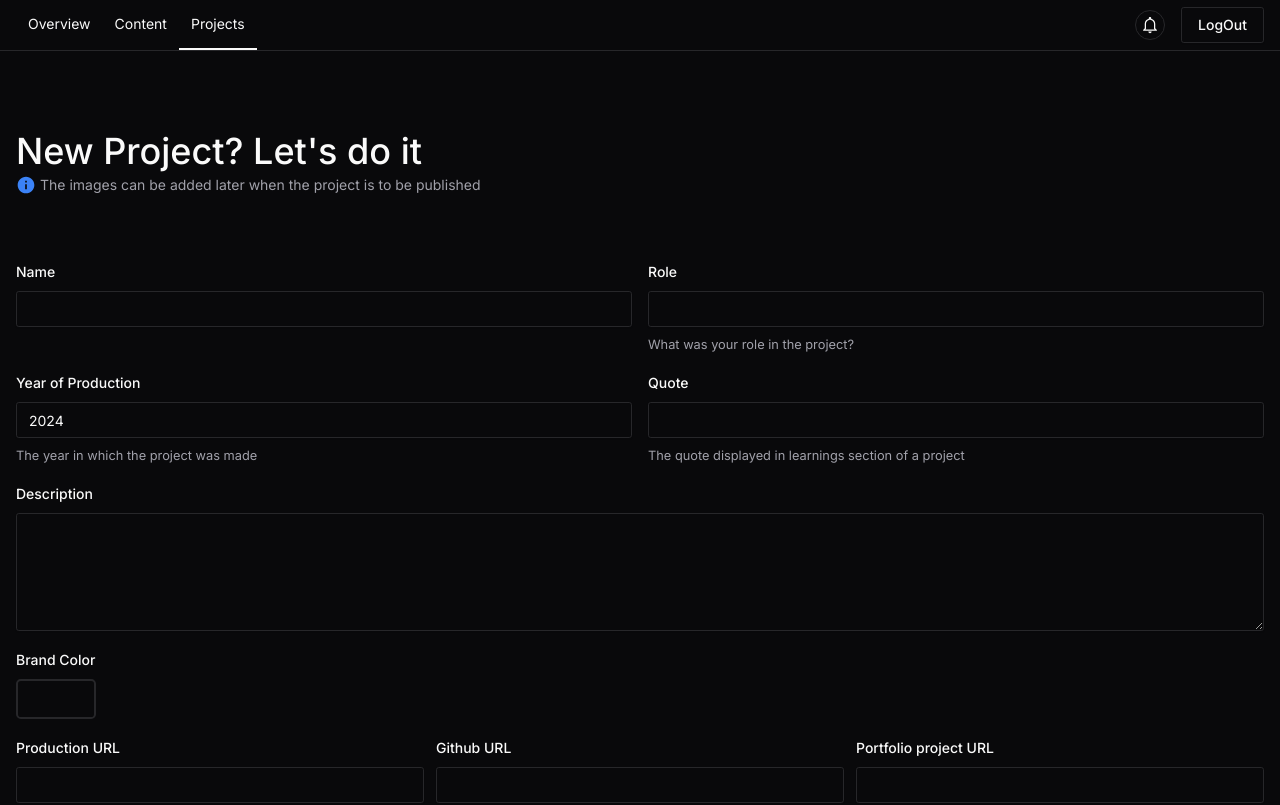
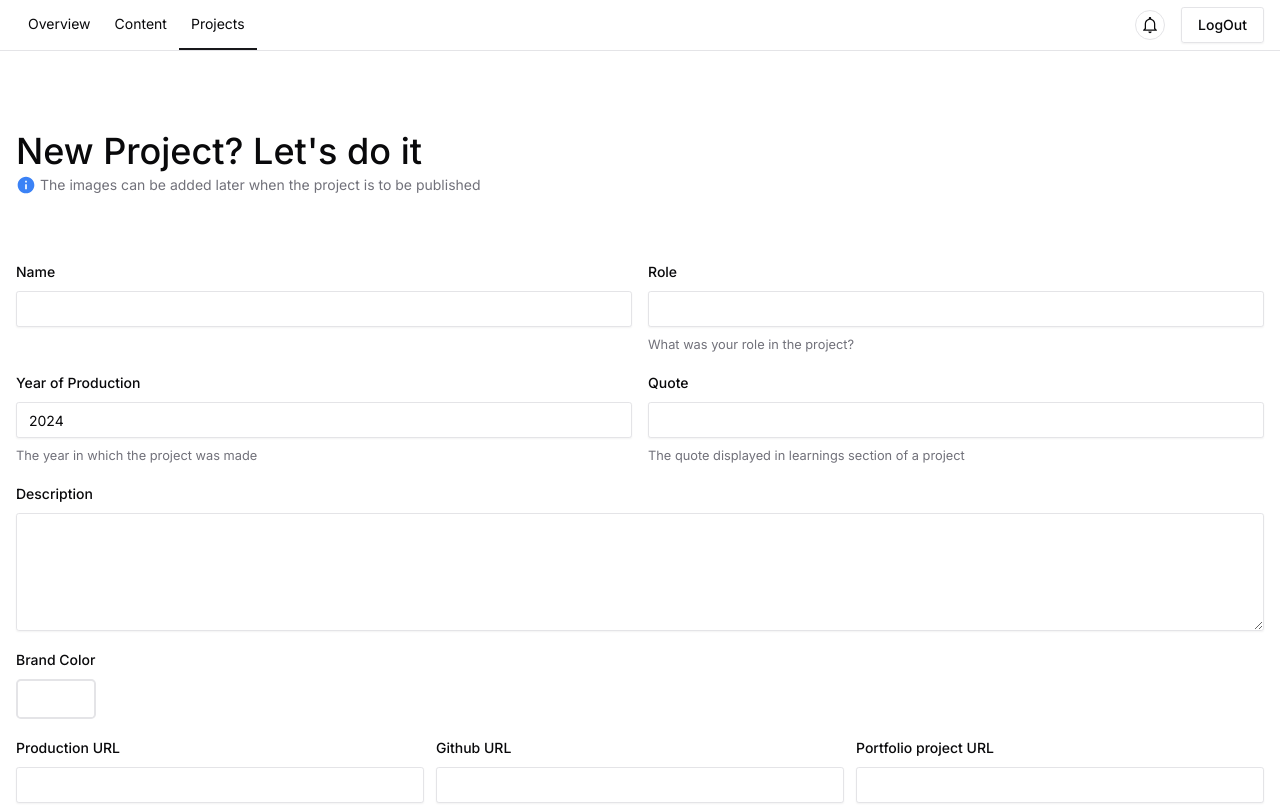
Before and after one commit to souravnub/portfolio-backend, a Next.js app: page /projects/new in a window 1280 px wide. Shown: the top 805 px of the page. Built offline with nearby package versions, Linux system fonts and the light colour scheme; no server answers.

Commit message:
refactor: remove dark mode

```diff
--- a/src/app/layout.tsx
+++ b/src/app/layout.tsx
@@ -19,7 +19,7 @@ export default function RootLayout({
     return (
         <html lang="en">
             <NextAuthProvider>
-                <body className={`${inter.className} dark`}>
+                <body className={`${inter.className}`}>
                     {children}
                     <Toaster />
                 </body>
```
